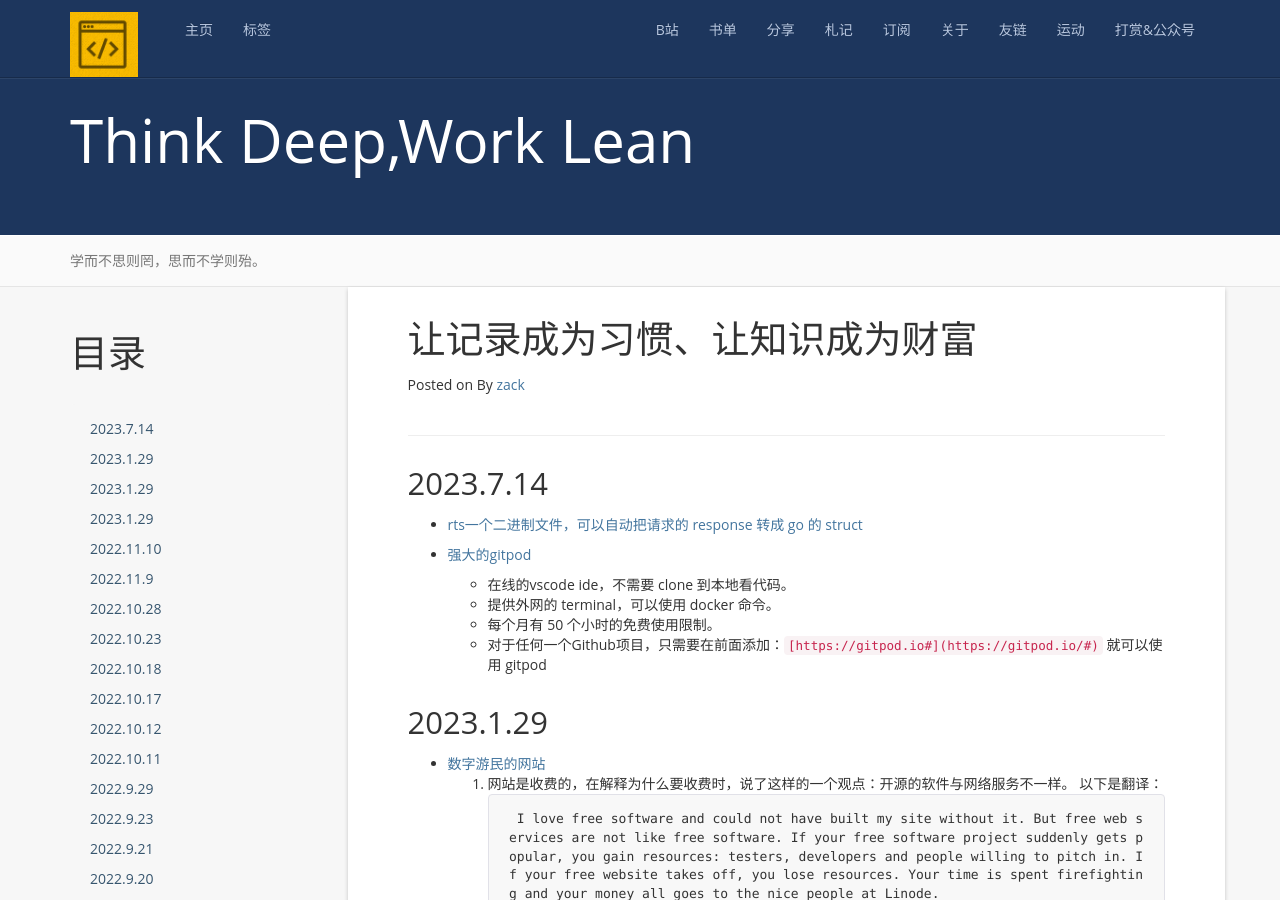
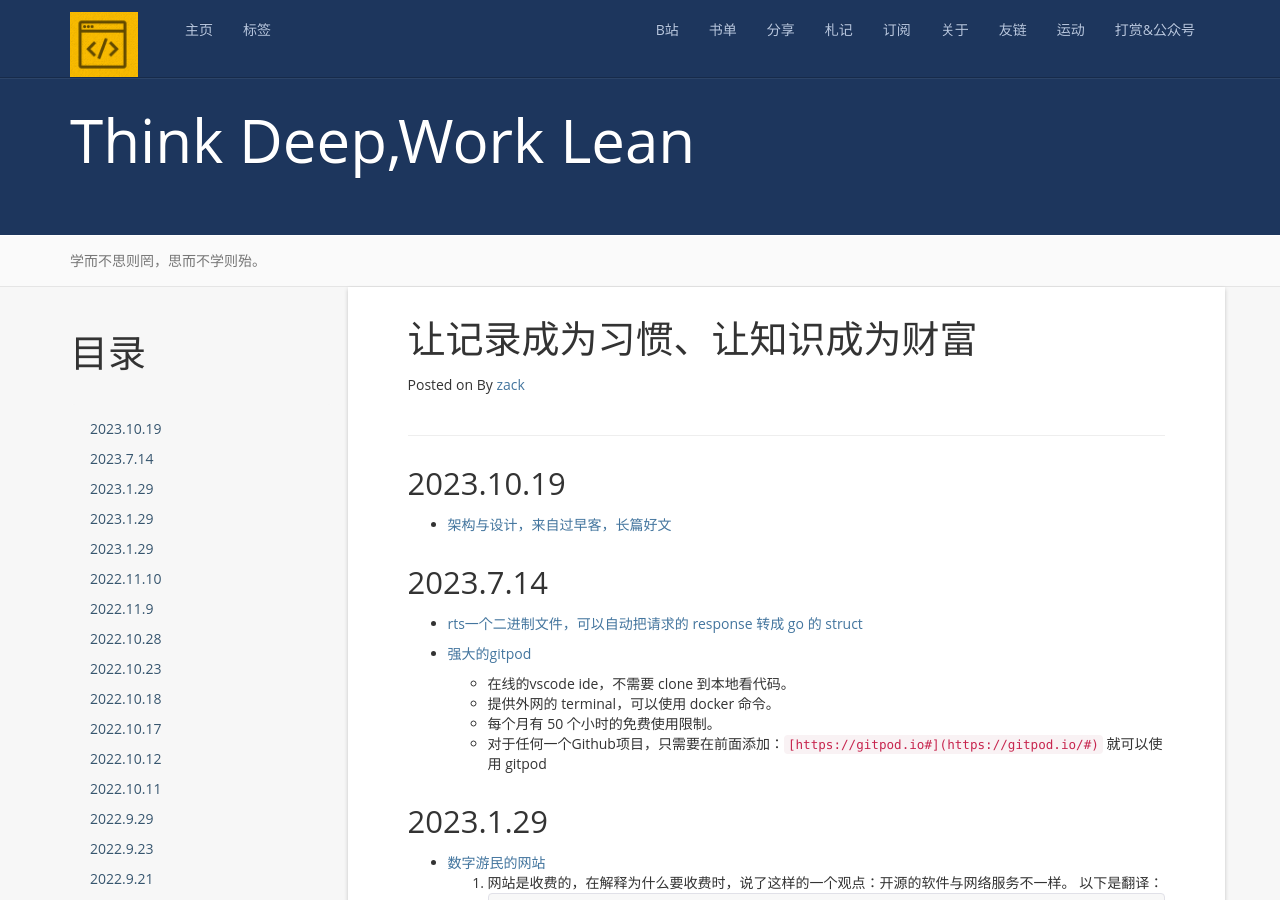
Before and after one commit to zackzhangkai/zackzhangkai.github.io, a Jekyll site: the page built from note.md, in a window 1280 px wide and 900 px high. Built offline with Jekyll 4.4.1, drawn with Linux system fonts in a browser that asks for light colours; nearby versions of some CDN libraries; a script that is not in the unit is left out; comment, search, counter and statistics services are not loaded.

Commit message:
add notes
Signed-off-by: zackzhangkai <zhangkaiamm@gmail.com>

```diff
--- a/note.md
+++ b/note.md
@@ -9,6 +9,10 @@ permalink: /note/
 
 ------------
 
+
+2023.10.19
+-----------
++ [架构与设计，来自过早客，长篇好文](https://www.guozaoke.com/t/102976#reply7)
 
 
 2023.7.14
```
